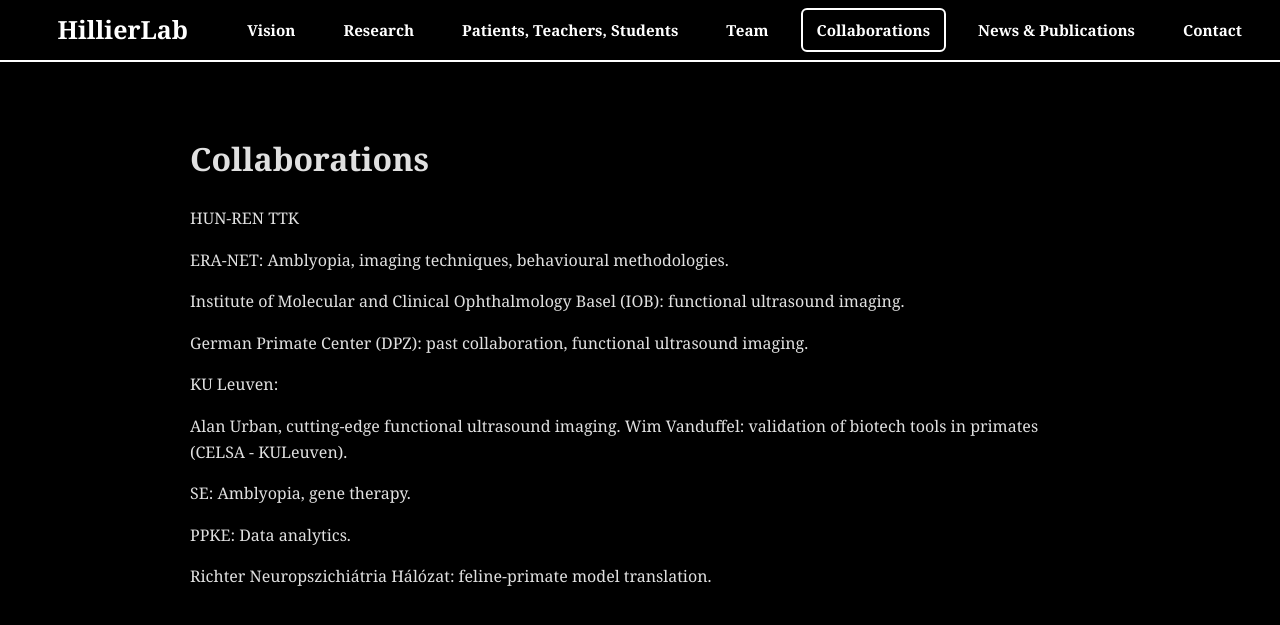
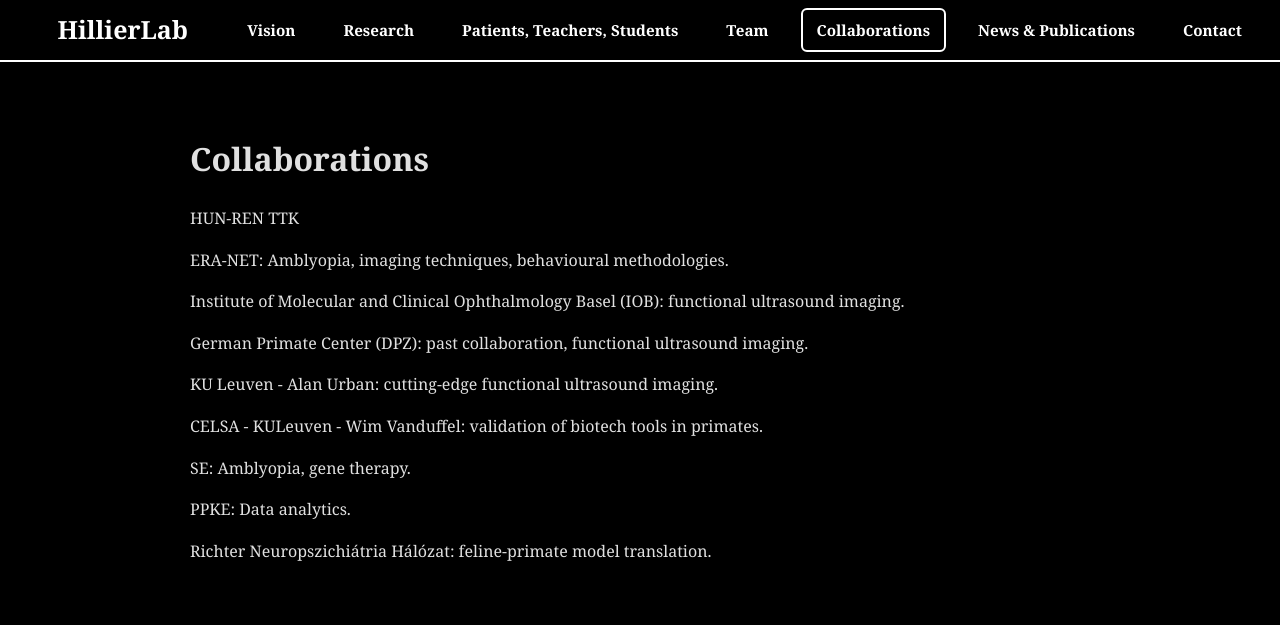
Before and after one commit to hillierlab/hillierlab.github.io, a Jekyll site: the page built from collaborations.md, in a window 1280 px wide. Shown: the top 625 px of the page. Built offline with Jekyll 4.4.1, drawn with Linux system fonts in a browser that asks for light colours.

```diff
--- a/collaborations.md
+++ b/collaborations.md
@@ -9,10 +9,9 @@ Institute of Molecular and Clinical Ophthalmology Basel (IOB): functional ultras
 
 German Primate Center (DPZ): past collaboration, functional ultrasound imaging.
 
-KU Leuven:
+KU Leuven - Alan Urban: cutting-edge functional ultrasound imaging.
 
-Alan Urban, cutting-edge functional ultrasound imaging.
-Wim Vanduffel: validation of biotech tools in primates (CELSA - KULeuven).
+CELSA - KULeuven - Wim Vanduffel: validation of biotech tools in primates.
 
 SE: Amblyopia, gene therapy.
 
```
